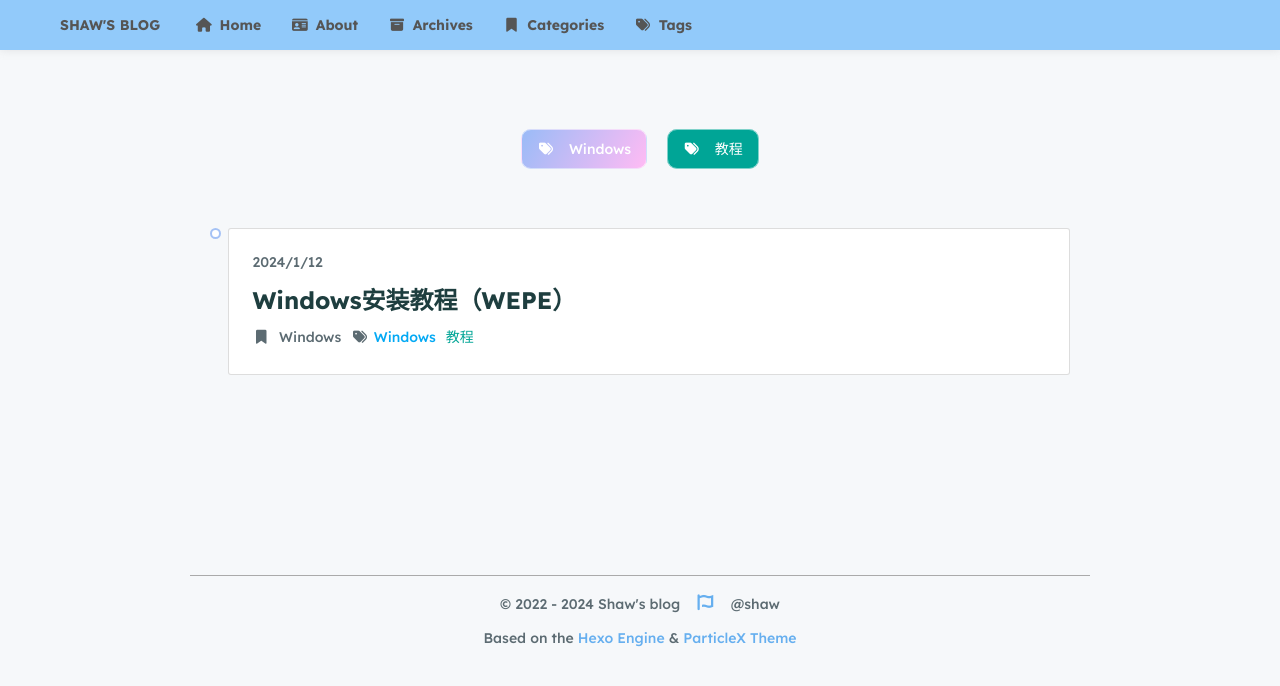
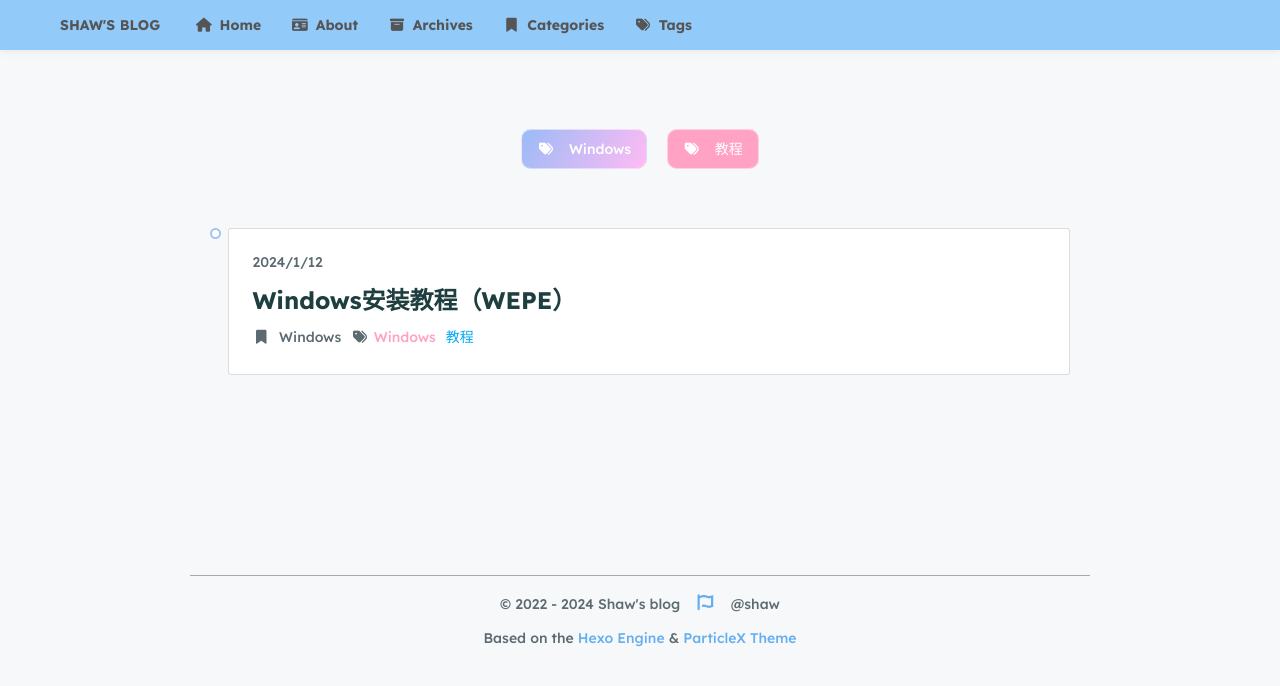
Before and after one commit to shaw99/shaw99.github.io-shawblog, a plain HTML site: page tags/Windows/index.html in a window 1280 px wide. Drawn offline with nearby package versions, Linux system fonts and the light colour scheme; files that its build step writes are made by us from their sources; a script that the page names is missing; files whose address does not match are found by name.

Commit message:
Site updated: 2024-01-17 17:29:29

```diff
--- a/tags/Windows/index.html
+++ b/tags/Windows/index.html
@@ -166,7 +166,7 @@
 
 
         <span>
-            <a href="/shawblog/tags/%E6%95%99%E7%A8%8B/" style="background: #00a596">
+            <a href="/shawblog/tags/%E6%95%99%E7%A8%8B/" style="background: #ffa2c4">
                 <span class="icon">
                     <i class="fa-solid fa-tags fa-fw"></i>
                 </span>
@@ -204,12 +204,12 @@
 
                     <span class="tag">
 
-                        <a href="/shawblog/tags/Windows/" style="color: #03a9f4">Windows</a>
+                        <a href="/shawblog/tags/Windows/" style="color: #ffa2c4">Windows</a>
                     </span>
 
                     <span class="tag">
 
-                        <a href="/shawblog/tags/%E6%95%99%E7%A8%8B/" style="color: #00a596">教程</a>
+                        <a href="/shawblog/tags/%E6%95%99%E7%A8%8B/" style="color: #03a9f4">教程</a>
                     </span>
 
                 </span>
```
Also changed, not shown: 2024/01/12/Windows安装教程（WEPE）/index.html (+1 -1 lines), archives/2024/01/index.html (+1 -1 lines), archives/2024/index.html (+2 -2 lines), archives/index.html (+1 -1 lines), categories/Windows/index.html (+1 -1 lines), index.html (+1 -1 lines), tags/教程/index.html (+1 -1 lines).
